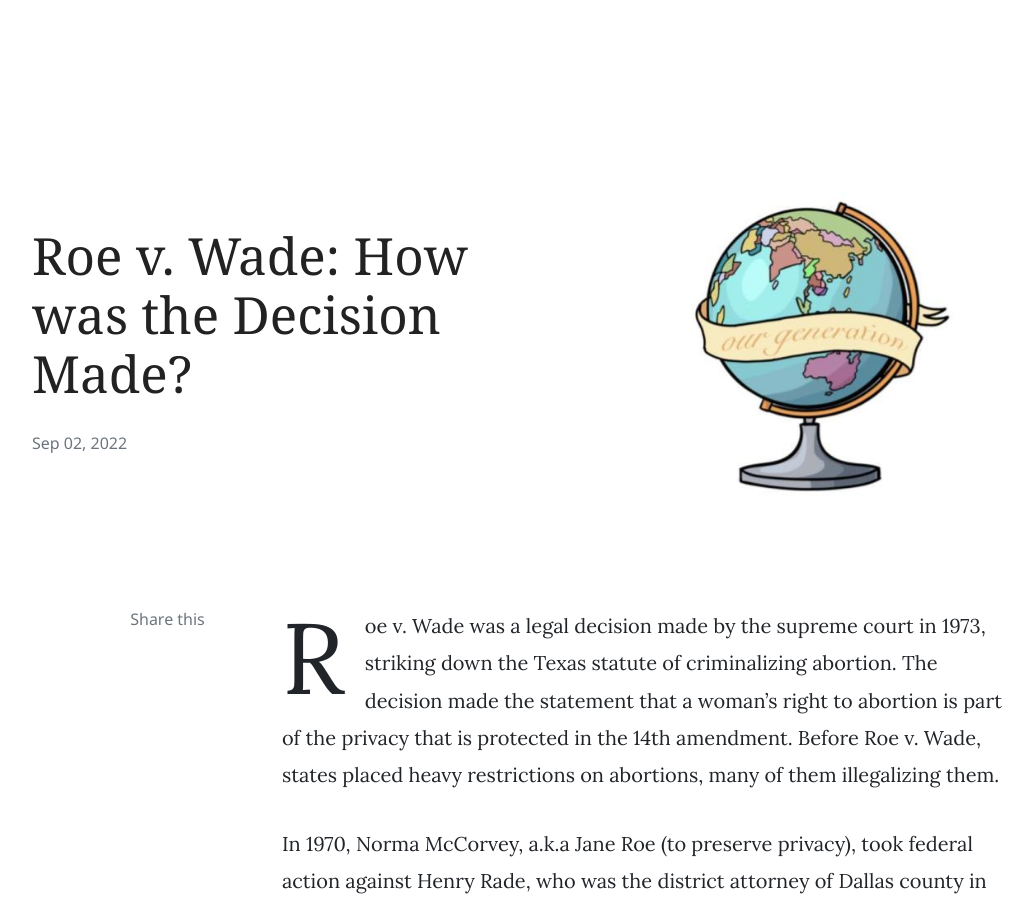
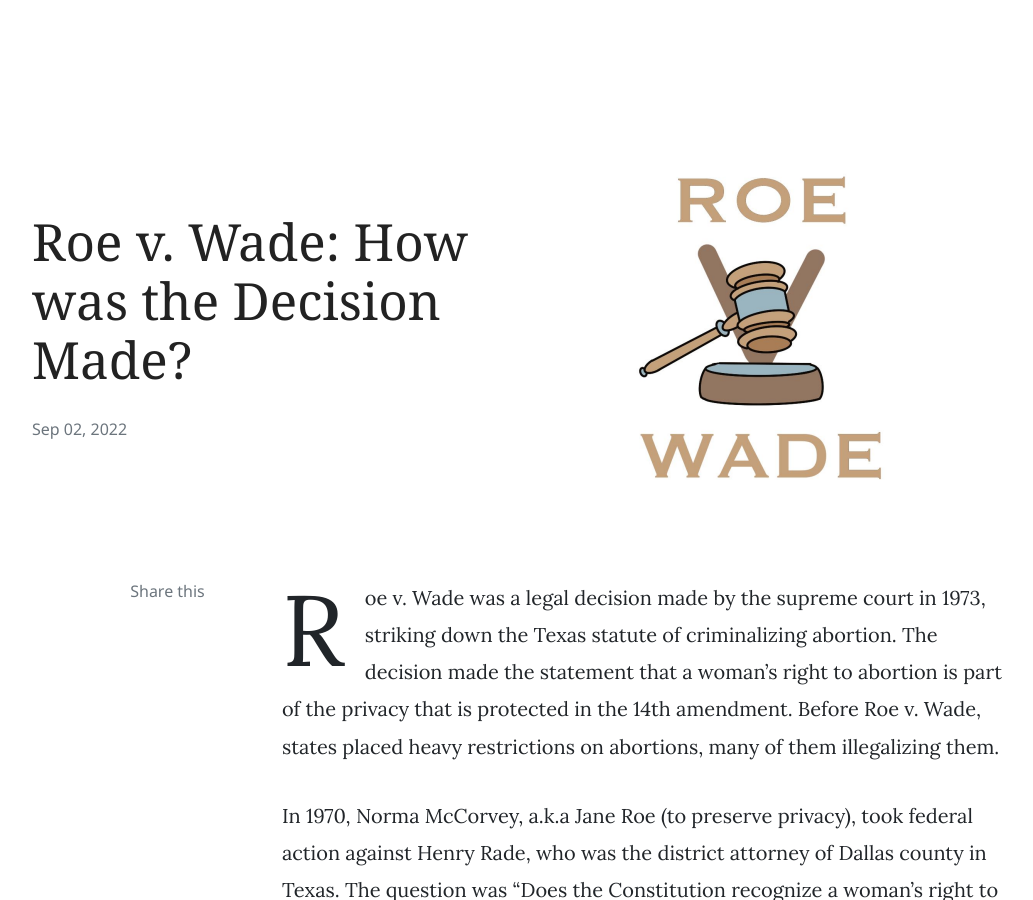
Before and after one commit to ourgenerationshs/ourgeneration, a Jekyll site: the page built from _posts/2022-09-02-Roe-Wade-How-was-the-Decision-Made.md, in a window 1280 px wide and 900 px high. Shown: the whole window, without its empty margins (88-1121 px from the left). Built offline with Jekyll 4.4.1, drawn with Linux system fonts in a browser that asks for light colours; nearby versions of some CDN libraries; comment, search, counter and statistics services are not loaded.

Commit message:
Update 2022-09-02-Roe-Wade-How-was-the-Decision-Made.md

```diff
--- a/_posts/2022-09-02-Roe-Wade-How-was-the-Decision-Made.md
+++ b/_posts/2022-09-02-Roe-Wade-How-was-the-Decision-Made.md
@@ -4,7 +4,7 @@ title:  " Roe v. Wade: How was the Decision Made?"
 subtitle: "looking back into the past…"
 author: Melody Yu
 categories: [Articles]
-image: assets/images/ourgeneration.jpeg
+image: assets/images/roevwade.png
 tags: featured
 ---
 
```
